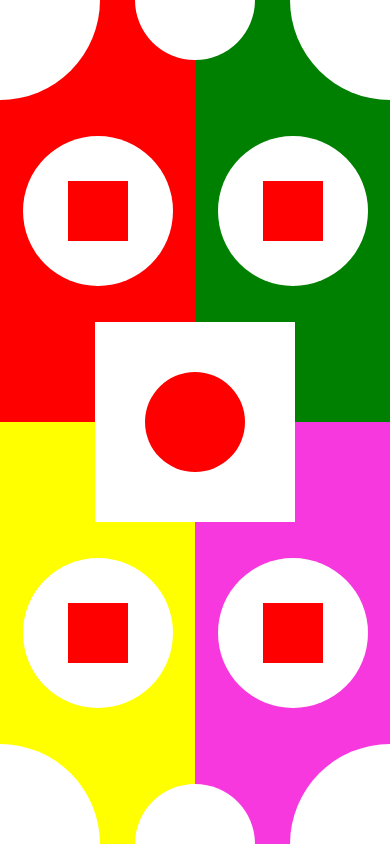
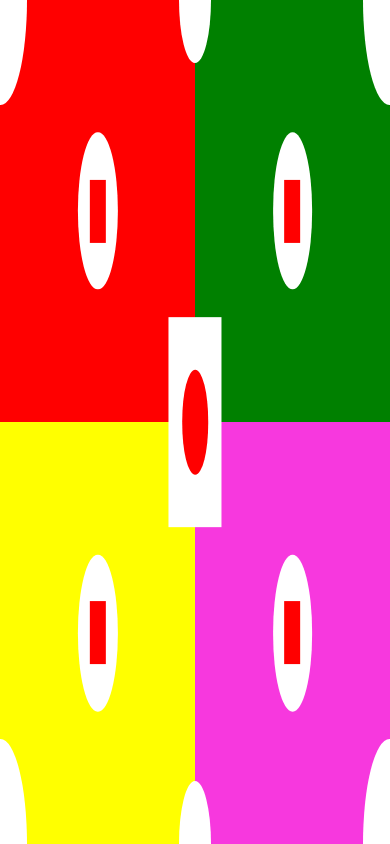
Before and after one commit to PraveenRusiru/assignment-03-case-01, a plain HTML site: page index.html in a window 390 px wide. Drawn offline with Linux system fonts and the light colour scheme.

Commit message:
added responsive design

```diff
--- a/css files/styelesheet.css
+++ b/css files/styelesheet.css
@@ -1,5 +1,5 @@
 body {
-    margin: 0px;
+    margin: 0vw;
     position: fixed;
 }
 
@@ -32,76 +32,76 @@ body {
 }
 
 .corner-squares {
-    width: 100px;
-    height: 100px;
+    width: 6.802721088435374vw;
+    height: 12.422360248447205vh;
     background-color: rgb(255, 255, 255);
 }
 
 #left-top-corner {
     position: absolute;
-    top: 0px;
-    left: 0px;
+    top: 0vw;
+    left: 0vw;
     border-bottom-right-radius: 100%;
 }
 
 #right-top-corner {
     position: absolute;
-    top: 0px;
-    right: 0px;
+    top: 0vw;
+    right: 0vw;
     border-bottom-left-radius: 100%;
 }
 
 #left-bottom-corner {
     position: absolute;
-    bottom: 0px;
-    left: 0px;
+    bottom: 0vw;
+    left: 0vw;
     border-top-right-radius: 100%;
 }
 
 #right-bottom-corner {
     position: absolute;
-    bottom: 0px;
-    right: 0px;
+    bottom: 0vw;
+    right: 0vw;
     border-top-left-radius: 100%;
 }
 
 .mid-square {
-    width: 60px;
-    height: 60px;
+    width: 4.081632653061225vw;
+    height: 7.453416149068323vh;
     background-color: white;
 }
 
 #left-top-mid-square {
     position: absolute;
-    top: 0px;
-    right: 0px;
+    top: 0vw;
+    right: 0vw;
     border-bottom-left-radius: 100%;
 }
 
 #right-top-mid-square {
     position: absolute;
-    top: 0px;
-    left: 0px;
+    top: 0vw;
+    left: 0vw;
     border-bottom-right-radius: 100%;
 }
 
 #left-bottom-mid-square {
     position: absolute;
-    bottom: 0px;
-    right: 0px;
+    bottom: 0vw;
+    right: 0vw;
     border-top-left-radius: 100%;
 }
 
 #right-bottom-mid-square {
     position: absolute;
-    bottom: 0px;
-    left: 0px;
+    bottom: 0vw;
+    left: 0vw;
     border-top-right-radius: 100%;
 }
 
 .mid-circle {
-    width: 150px;
-    height: 150px;
+    width: 10.204081632653061vw;
+    height: 18.633540372670808vh;
     background-color: white;
     border-radius: 50%;
 }
@@ -114,8 +114,8 @@ body {
 }
 
 .mid-circle-square {
-    width: 60px;
-    height: 60px;
+    width: 4.081632653061225vw;
+    height: 7.453416149068323vh;
     background-color: red;
 }
 
@@ -170,8 +170,8 @@ body {
 
 .absolute-mid-square {
     position: absolute;
-    width: 200px;
-    height: 200px;
+    width: 13.605442176870747vw;
+    height: 24.84472049689441vh;
     background-color: rgb(255, 255, 255);
     top: 50%;
     left: 50%;
@@ -181,8 +181,8 @@ body {
 
 .absolute-mid-circle {
     position: relative;
-    width: 100px;
-    height: 100px;
+    width: 6.802721088435374vw;
+    height:12.422360248447205vh;
     background-color: rgb(255, 0, 0);
     top: 50%;
     left: 50%;
```
Also changed, not shown: 1 other file.
